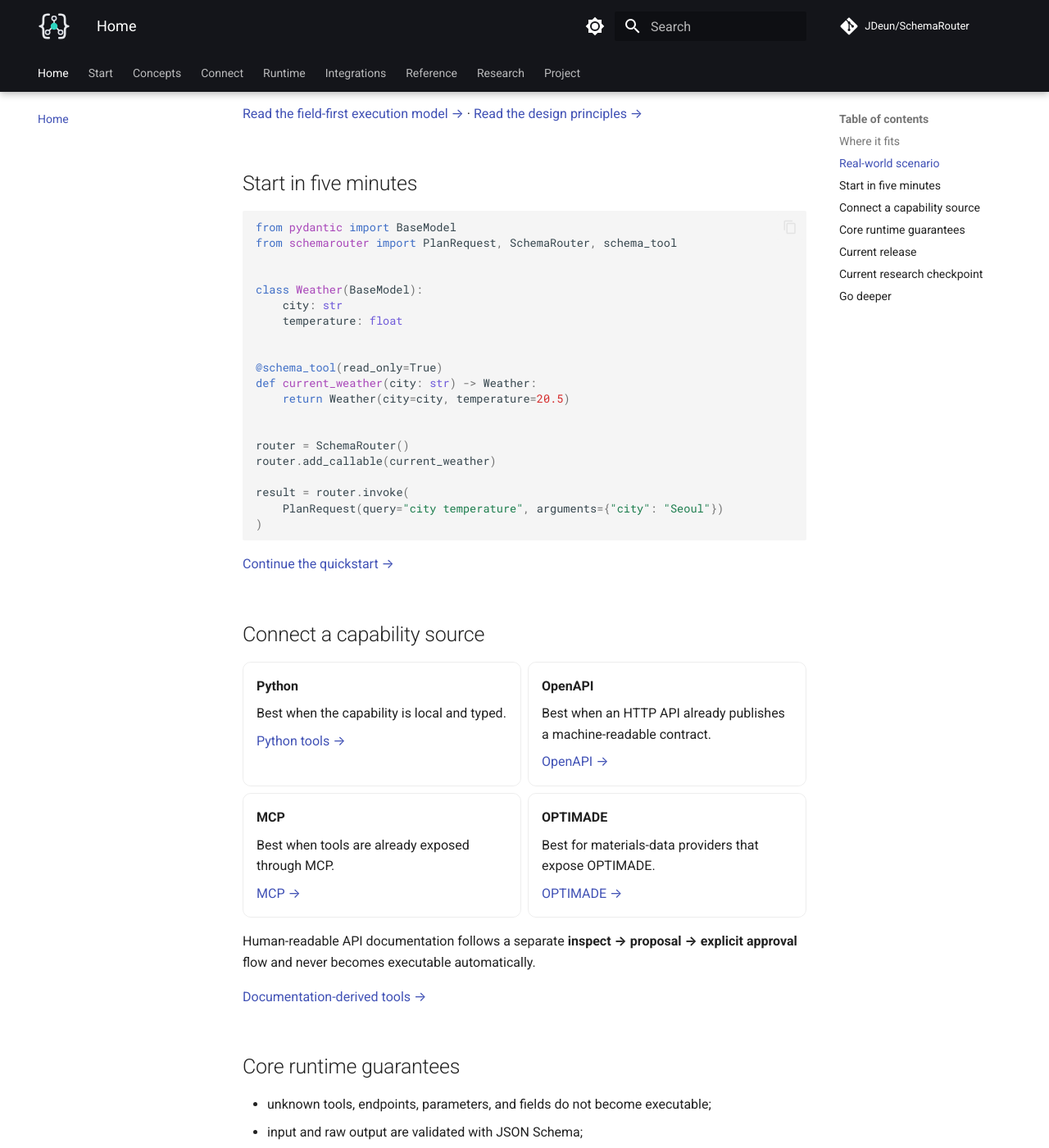
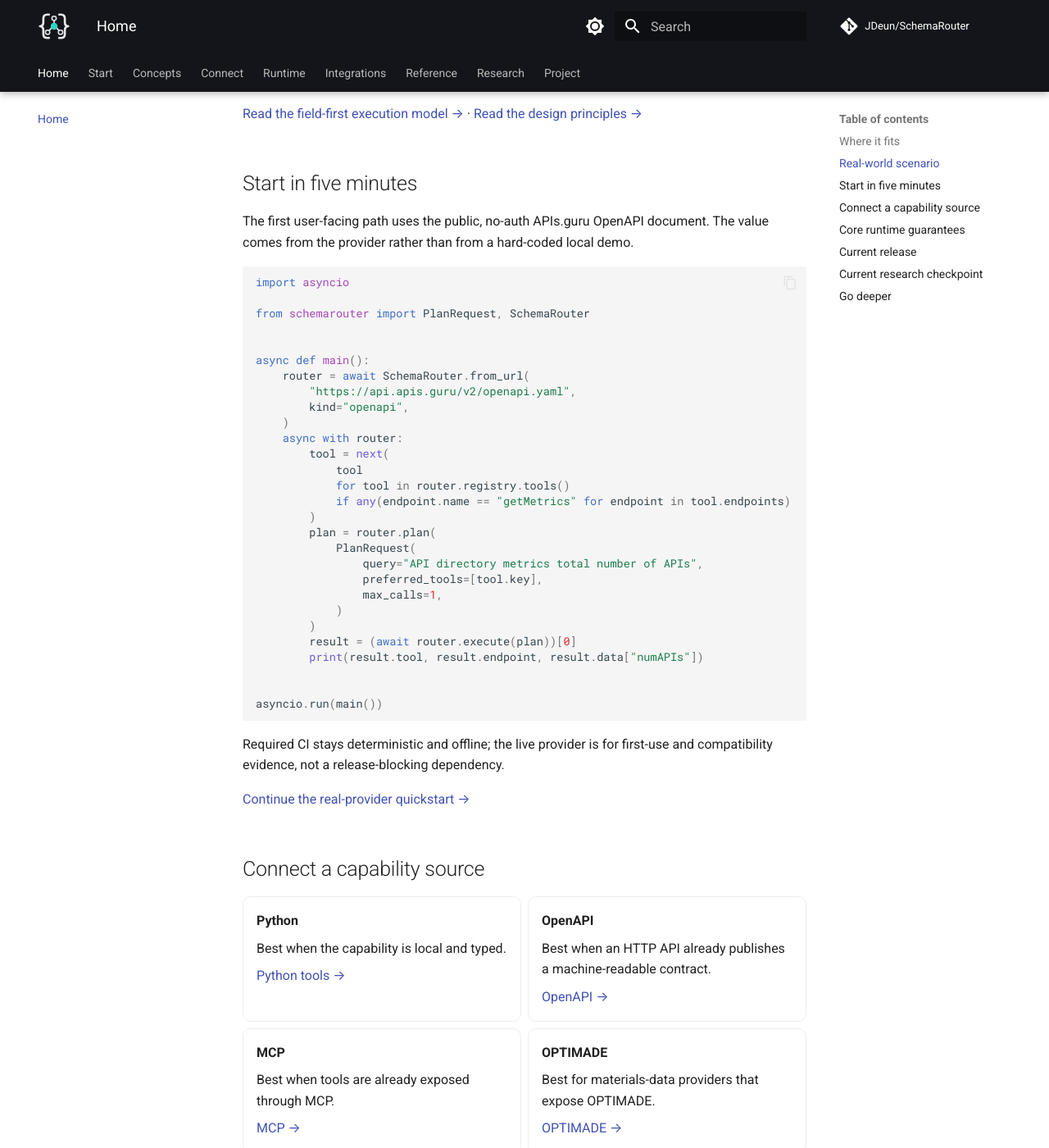
Before and after one commit to JDeun/SchemaRouter, an MkDocs documentation site: the page built from docs/index.md, in a window 1280 px wide and 1400 px high, scrolled down 2873 px. Shown: the whole window at 82% size. Built offline with MkDocs 1.6.1 and Material for MkDocs 9.7.7, drawn with Linux system fonts in a browser that asks for light colours; comment, search, counter and statistics services are not loaded.

Commit message:
docs: use real provider on docs landing page

````diff
--- a/docs/index.md
+++ b/docs/index.md
@@ -95,30 +95,44 @@ bound: for example, Materials Project for `band_gap` and arXiv for `abstract`.
 
 ## Start in five minutes
 
+The first user-facing path uses the public, no-auth APIs.guru OpenAPI document. The value comes from
+the provider rather than from a hard-coded local demo.
+
 ```python
-from pydantic import BaseModel
-from schemarouter import PlanRequest, SchemaRouter, schema_tool
+import asyncio
+
+from schemarouter import PlanRequest, SchemaRouter
 
 
-class Weather(BaseModel):
-    city: str
-    temperature: float
+async def main():
+    router = await SchemaRouter.from_url(
+        "https://api.apis.guru/v2/openapi.yaml",
+        kind="openapi",
+    )
+    async with router:
+        tool = next(
+            tool
+            for tool in router.registry.tools()
+            if any(endpoint.name == "getMetrics" for endpoint in tool.endpoints)
+        )
+        plan = router.plan(
+            PlanRequest(
+                query="API directory metrics total number of APIs",
+                preferred_tools=[tool.key],
+                max_calls=1,
+            )
+        )
+        result = (await router.execute(plan))[0]
+        print(result.tool, result.endpoint, result.data["numAPIs"])
 
 
-@schema_tool(read_only=True)
-def current_weather(city: str) -> Weather:
-    return Weather(city=city, temperature=20.5)
-
-
-router = SchemaRouter()
-router.add_callable(current_weather)
-
-result = router.invoke(
-    PlanRequest(query="city temperature", arguments={"city": "Seoul"})
-)
+asyncio.run(main())
 ```
 
-[Continue the quickstart →](getting-started/quickstart.md)
+Required CI stays deterministic and offline; the live provider is for first-use and compatibility
+evidence, not a release-blocking dependency.
+
+[Continue the real-provider quickstart →](getting-started/quickstart.md)
 
 ## Connect a capability source
 
````
